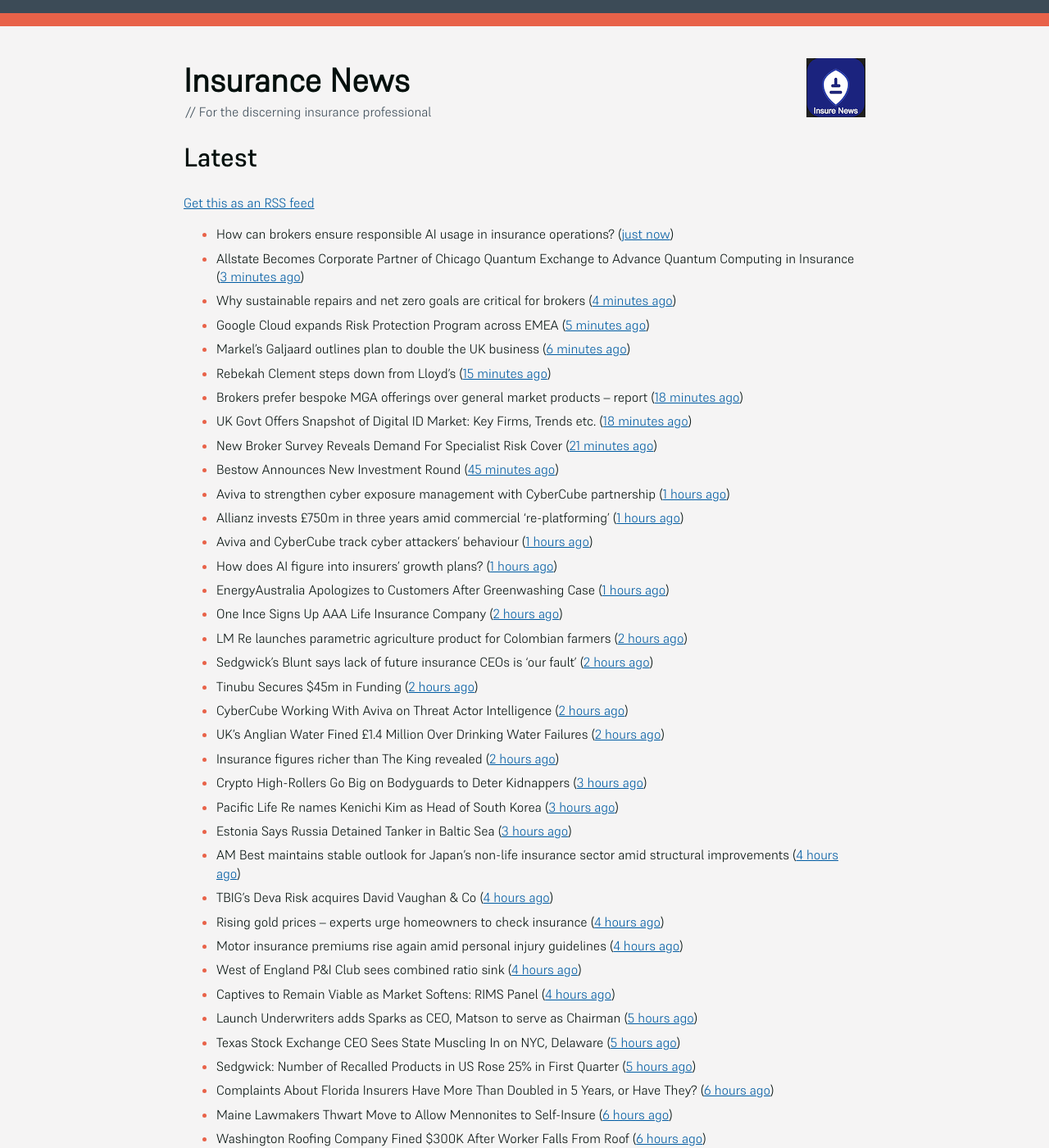
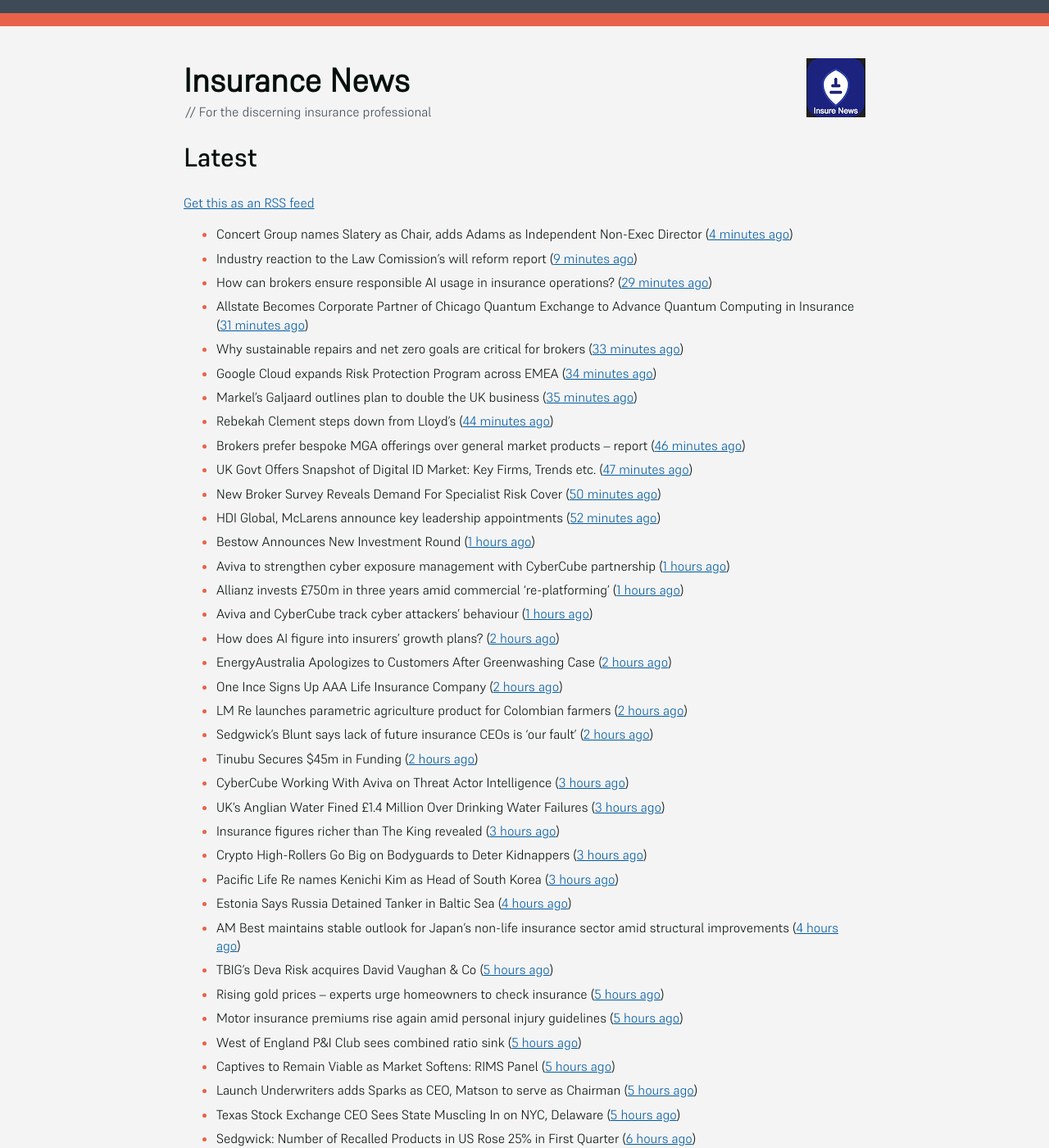
Before and after one commit to mat-0/feeds.thechels.uk, a Jekyll site: the page built from index.md, in a window 1280 px wide and 1400 px high. Shown: the whole window at 82% size. Built offline with Jekyll 4.4.1, drawn with Linux system fonts in a browser that asks for light colours; some of the changed text lies outside the part shown.

Commit message:
New Feed

```diff
--- a/index.md
+++ b/index.md
@@ -8,40 +8,43 @@ description: Latest Updates
 [Get this as an RSS feed](/feed.rss)
 
 <!-- news_marker starts -->
-- How can brokers ensure responsible AI usage in insurance operations? ([just now](https://www.insurancebusinessmag.com/uk/news/breaking-news/how-can-brokers-ensure-responsible-ai-usage-in-insurance-operations-536137.aspx))
-- Allstate Becomes Corporate Partner of Chicago Quantum Exchange to Advance Quantum Computing in Insurance ([3 minutes ago](https://www.insurtechinsights.com/allstate-becomes-corporate-partner-of-chicago-quantum-exchange-to-advance-quantum-computing-in-insurance/))
-- Why sustainable repairs and net zero goals are critical for brokers ([4 minutes ago](https://www.insurancebusinessmag.com/uk/news/environmental/why-sustainable-repairs-and-net-zero-goals-are-critical-for-brokers-536136.aspx))
-- Google Cloud expands Risk Protection Program across EMEA ([5 minutes ago](https://www.reinsurancene.ws/google-cloud-expands-risk-protection-program-across-emea/))
-- Markel’s Galjaard outlines plan to double the UK business ([6 minutes ago](https://www.postonline.co.uk/news/7957775/markels-galjaard-outlines-plan-to-double-the-uk-business))
-- Rebekah Clement steps down from Lloyd's ([15 minutes ago](https://www.insurancebusinessmag.com/uk/news/breaking-news/rebekah-clement-steps-down-from-lloyds-536135.aspx))
-- Brokers prefer bespoke MGA offerings over general market products – report ([18 minutes ago](https://www.insurancebusinessmag.com/uk/news/breaking-news/brokers-prefer-bespoke-mga-offerings-over-general-market-products--report-536134.aspx))
-- UK Govt Offers Snapshot of Digital ID Market: Key Firms, Trends etc. ([18 minutes ago](https://insurance-edge.net/2025/05/19/uk-govt-offers-snapshot-of-digital-id-market-key-firms-trends-etc/))
-- New Broker Survey Reveals Demand For Specialist Risk Cover ([21 minutes ago](https://insurance-edge.net/2025/05/19/new-broker-survey-reveals-demand-for-specialist-risk-cover/))
-- Bestow Announces New Investment Round ([45 minutes ago](https://insurance-edge.net/2025/05/19/bestow-announces-new-investment-round/))
+- Concert Group names Slatery as Chair, adds Adams as Independent Non-Exec Director ([4 minutes ago](https://www.reinsurancene.ws/concert-group-names-slatery-as-chair-adds-adams-as-independent-non-exec-director/))
+- Industry reaction to the Law Comission’s will reform report ([9 minutes ago](https://ifamagazine.com/industry-reaction-to-the-law-comissions-will-reform-report/))
+- How can brokers ensure responsible AI usage in insurance operations? ([29 minutes ago](https://www.insurancebusinessmag.com/uk/news/technology/how-can-brokers-ensure-responsible-ai-usage-in-insurance-operations-536137.aspx))
+- Allstate Becomes Corporate Partner of Chicago Quantum Exchange to Advance Quantum Computing in Insurance ([31 minutes ago](https://www.insurtechinsights.com/allstate-becomes-corporate-partner-of-chicago-quantum-exchange-to-advance-quantum-computing-in-insurance/))
+- Why sustainable repairs and net zero goals are critical for brokers ([33 minutes ago](https://www.insurancebusinessmag.com/uk/news/environmental/why-sustainable-repairs-and-net-zero-goals-are-critical-for-brokers-536136.aspx))
+- Google Cloud expands Risk Protection Program across EMEA ([34 minutes ago](https://www.reinsurancene.ws/google-cloud-expands-risk-protection-program-across-emea/))
+- Markel’s Galjaard outlines plan to double the UK business ([35 minutes ago](https://www.postonline.co.uk/news/7957775/markels-galjaard-outlines-plan-to-double-the-uk-business))
+- Rebekah Clement steps down from Lloyd's ([44 minutes ago](https://www.insurancebusinessmag.com/uk/news/breaking-news/rebekah-clement-steps-down-from-lloyds-536135.aspx))
+- Brokers prefer bespoke MGA offerings over general market products – report ([46 minutes ago](https://www.insurancebusinessmag.com/uk/news/breaking-news/brokers-prefer-bespoke-mga-offerings-over-general-market-products--report-536134.aspx))
+- UK Govt Offers Snapshot of Digital ID Market: Key Firms, Trends etc. ([47 minutes ago](https://insurance-edge.net/2025/05/19/uk-govt-offers-snapshot-of-digital-id-market-key-firms-trends-etc/))
+- New Broker Survey Reveals Demand For Specialist Risk Cover ([50 minutes ago](https://insurance-edge.net/2025/05/19/new-broker-survey-reveals-demand-for-specialist-risk-cover/))
+- HDI Global, McLarens announce key leadership appointments ([52 minutes ago](https://www.insurancebusinessmag.com/uk/news/breaking-news/hdi-global-mclarens-announce-key-leadership-appointments-536132.aspx))
+- Bestow Announces New Investment Round ([1 hours ago](https://insurance-edge.net/2025/05/19/bestow-announces-new-investment-round/))
 - Aviva to strengthen cyber exposure management with CyberCube partnership ([1 hours ago](https://www.reinsurancene.ws/aviva-to-strengthen-cyber-exposure-management-with-cybercube-partnership/))
 - Allianz invests £750m in three years amid commercial ‘re-platforming’ ([1 hours ago](https://www.postonline.co.uk/news/7957771/allianz-invests-ps750m-in-three-years-amid-commercial-replatforming))
 - Aviva and CyberCube track cyber attackers’ behaviour ([1 hours ago](https://www.postonline.co.uk/news/7957778/aviva-and-cybercube-track-cyber-attackers-behaviour))
-- How does AI figure into insurers' growth plans? ([1 hours ago](https://www.dig-in.com/list/how-does-ai-figure-into-insurers-growth-plans))
-- EnergyAustralia Apologizes to Customers After Greenwashing Case ([1 hours ago](https://www.insurancejournal.com/news/international/2025/05/19/824194.htm))
+- How does AI figure into insurers' growth plans? ([2 hours ago](https://www.dig-in.com/list/how-does-ai-figure-into-insurers-growth-plans))
+- EnergyAustralia Apologizes to Customers After Greenwashing Case ([2 hours ago](https://www.insurancejournal.com/news/international/2025/05/19/824194.htm))
 - One Ince Signs Up AAA Life Insurance Company ([2 hours ago](https://insurance-edge.net/2025/05/19/one-ince-signs-up-aaa-life-insurance-company/))
 - LM Re launches parametric agriculture product for Colombian farmers ([2 hours ago](https://www.reinsurancene.ws/lm-re-launches-parametric-agriculture-product-for-colombian-farmers/))
 - Sedgwick’s Blunt says lack of future insurance CEOs is ‘our fault’ ([2 hours ago](https://www.postonline.co.uk/news/7957772/sedgwicks-blunt-says-lack-of-future-insurance-ceos-is-our-fault))
 - Tinubu Secures $45m in Funding ([2 hours ago](https://insurance-edge.net/2025/05/19/tinubu-secures-45m-in-funding/))
-- CyberCube Working With Aviva on Threat Actor Intelligence ([2 hours ago](https://insurance-edge.net/2025/05/19/cybercube-working-with-aviva-on-threat-actor-intelligence/))
-- UK’s Anglian Water Fined £1.4 Million Over Drinking Water Failures ([2 hours ago](https://www.insurancejournal.com/news/international/2025/05/19/824185.htm))
-- Insurance figures richer than The King revealed ([2 hours ago](https://www.postonline.co.uk/news/7957777/insurance-figures-richer-than-the-king-revealed))
+- CyberCube Working With Aviva on Threat Actor Intelligence ([3 hours ago](https://insurance-edge.net/2025/05/19/cybercube-working-with-aviva-on-threat-actor-intelligence/))
+- UK’s Anglian Water Fined £1.4 Million Over Drinking Water Failures ([3 hours ago](https://www.insurancejournal.com/news/international/2025/05/19/824185.htm))
+- Insurance figures richer than The King revealed ([3 hours ago](https://www.postonline.co.uk/news/7957777/insurance-figures-richer-than-the-king-revealed))
 - Crypto High-Rollers Go Big on Bodyguards to Deter Kidnappers ([3 hours ago](https://www.insurancejournal.com/news/international/2025/05/19/824178.htm))
 - Pacific Life Re names Kenichi Kim as Head of South Korea ([3 hours ago](https://www.reinsurancene.ws/pacific-life-re-names-kenichi-kim-as-head-of-south-korea/))
-- Estonia Says Russia Detained Tanker in Baltic Sea ([3 hours ago](https://www.insurancejournal.com/news/international/2025/05/19/824175.htm))
+- Estonia Says Russia Detained Tanker in Baltic Sea ([4 hours ago](https://www.insurancejournal.com/news/international/2025/05/19/824175.htm))
 - AM Best maintains stable outlook for Japan’s non-life insurance sector amid structural improvements ([4 hours ago](https://www.reinsurancene.ws/am-best-maintains-stable-outlook-for-japans-non-life-insurance-sector-amid-structural-improvements/))
-- TBIG's Deva Risk acquires David Vaughan & Co ([4 hours ago](https://www.insurancebusinessmag.com/uk/news/breaking-news/tbigs-deva-risk-acquires-david-vaughan-and-co-536120.aspx))
-- Rising gold prices – experts urge homeowners to check insurance ([4 hours ago](https://www.insurancebusinessmag.com/uk/news/property-insurance/rising-gold-prices--experts-urge-homeowners-to-check-insurance-536119.aspx))
-- Motor insurance premiums rise again amid personal injury guidelines ([4 hours ago](https://www.insurancebusinessmag.com/uk/news/auto-motor/motor-insurance-premiums-rise-again-amid-personal-injury-guidelines-536118.aspx))
-- West of England P&I Club sees combined ratio sink ([4 hours ago](https://www.insurancebusinessmag.com/uk/news/marine/west-of-england-pandi-club-sees-combined-ratio-sink-536117.aspx))
-- Captives to Remain Viable as Market Softens: RIMS Panel ([4 hours ago](https://www.insurancejournal.com/news/national/2025/05/19/823940.htm))
+- TBIG's Deva Risk acquires David Vaughan & Co ([5 hours ago](https://www.insurancebusinessmag.com/uk/news/breaking-news/tbigs-deva-risk-acquires-david-vaughan-and-co-536120.aspx))
+- Rising gold prices – experts urge homeowners to check insurance ([5 hours ago](https://www.insurancebusinessmag.com/uk/news/property-insurance/rising-gold-prices--experts-urge-homeowners-to-check-insurance-536119.aspx))
+- Motor insurance premiums rise again amid personal injury guidelines ([5 hours ago](https://www.insurancebusinessmag.com/uk/news/auto-motor/motor-insurance-premiums-rise-again-amid-personal-injury-guidelines-536118.aspx))
+- West of England P&I Club sees combined ratio sink ([5 hours ago](https://www.insurancebusinessmag.com/uk/news/marine/west-of-england-pandi-club-sees-combined-ratio-sink-536117.aspx))
+- Captives to Remain Viable as Market Softens: RIMS Panel ([5 hours ago](https://www.insurancejournal.com/news/national/2025/05/19/823940.htm))
 - Launch Underwriters adds Sparks as CEO, Matson to serve as Chairman ([5 hours ago](https://www.reinsurancene.ws/launch-underwriters-adds-sparks-as-ceo-matson-to-serve-as-chairman/))
 - Texas Stock Exchange CEO Sees State Muscling In on NYC, Delaware ([5 hours ago](https://www.insurancejournal.com/news/southcentral/2025/05/19/824129.htm))
-- Sedgwick: Number of Recalled Products in US Rose 25% in First Quarter ([5 hours ago](https://www.insurancejournal.com/news/national/2025/05/19/824155.htm))
+- Sedgwick: Number of Recalled Products in US Rose 25% in First Quarter ([6 hours ago](https://www.insurancejournal.com/news/national/2025/05/19/824155.htm))
 - Complaints About Florida Insurers Have More Than Doubled in 5 Years, or Have They? ([6 hours ago](https://www.insurancejournal.com/news/southeast/2025/05/19/824138.htm))
 - Maine Lawmakers Thwart Move to Allow Mennonites to Self-Insure ([6 hours ago](https://www.insurancejournal.com/news/east/2025/05/19/824161.htm))
 - Washington Roofing Company Fined $300K After Worker Falls From Roof ([6 hours ago](https://www.insurancejournal.com/news/west/2025/05/19/823964.htm))
@@ -68,9 +71,8 @@ description: Latest Updates
 - CIAB reports moderation in commercial insurance premium increases for Q1’25 ([2 days ago](https://www.reinsurancene.ws/ciab-reports-moderation-in-commercial-insurance-premium-increases-for-q125/))
 - Zurich NA’s Fox to lead US National Accounts, Caminiti promoted to CUO ([2 days ago](https://www.reinsurancene.ws/zurich-nas-fox-to-lead-us-national-accounts-caminiti-promoted-to-cuo/))
 - Basel Committee resists US pressure to downplay climate risk ([2 days ago](https://www.dig-in.com/articles/basel-committee-resists-us-pressure-to-downplay-climate-risk))
-- Property & nat cat lines competitive but environment remains healthy: Swiss Re CEO ([2 days ago](https://www.reinsurancene.ws/property-nat-cat-lines-competitive-but-environment-remains-healthy-swiss-re-ceo/))
 - Cable Insurance Teams Up with TruckerCloud to Enhance Telematics Capabilities ([2 days ago](https://www.insurtechinsights.com/cable-insurance-teams-up-with-truckercloud-to-enhance-telematics-capabilities/))
-- McLarens aims for net zero by 2050 ([2 days ago](https://www.postonline.co.uk/news/7957770/mclarens-aims-for-net-zero-by-2050))
+- McLarens aims for net zero by 2050 ([3 days ago](https://www.postonline.co.uk/news/7957770/mclarens-aims-for-net-zero-by-2050))
 - AI will have a greater role to play in claims despite initial hesitancy ([3 days ago](https://www.postonline.co.uk/broker/7957769/ai-will-have-a-greater-role-to-play-in-claims-despite-initial-hesitancy))
 - Ardonagh’s rebrand; Google Cloud’s expansion; Insure Your Paws’ product ([3 days ago](https://www.postonline.co.uk/news/7957764/ardonaghs-rebrand-google-clouds-expansion-insure-your-paws-product))
 - AXA Group CUO on navigating a polycrisis risk landscape ([3 days ago](https://www.insurancebusinessmag.com/uk/news/breaking-news/axa-group-cuo-on-navigating-a-polycrisis-risk-landscape-535921.aspx))
@@ -101,7 +103,6 @@ description: Latest Updates
 - FERMA's Foresight Committee calls for a shift to long-term risk strategies ([4 days ago](https://www.insurancebusinessmag.com/uk/news/non-profits/fermas-foresight-committee-calls-for-a-shift-to-longterm-risk-strategies-535808.aspx))
 - Allianz sees strong start to 2025, reaffirms full-year outlook ([4 days ago](https://www.insurancebusinessmag.com/uk/news/breaking-news/allianz-sees-strong-start-to-2025-reaffirms-fullyear-outlook-535802.aspx))
 - Talanx reports record-breaking start to the year amid high claims ([4 days ago](https://www.insurancebusinessmag.com/uk/news/breaking-news/talanx-reports-recordbreaking-start-to-the-year-amid-high-claims-535796.aspx))
-- 'Poly-employment': Transparency in workplaces encouraged amid rise of secondary jobs ([4 days ago](https://www.insurancebusinessmag.com/uk/news/breaking-news/polyemployment-transparency-in-workplaces-encouraged-amid-rise-of-secondary-jobs-535784.aspx))
 - ‘Don’t preach to us’, pleads Pen CEO ([4 days ago](https://www.postonline.co.uk/broker/7957752/dont-preach-to-us-pleads-pen-ceo))
 - bolttech and Sumitomo Corporation Launch Strategic Joint Venture to Expand Embedded Protection Solutions in Asia ([4 days ago](https://www.insurtechinsights.com/bolttech-and-sumitomo-corporation-launch-strategic-joint-venture-to-expand-embedded-protection-solutions-in-asia/))
 - DLG deal ‘on course’ and not a distraction for Aviva ([4 days ago](https://www.postonline.co.uk/news/7957750/dlg-deal-on-course-and-not-a-distraction-for-aviva))
@@ -114,7 +115,7 @@ description: Latest Updates
 - AI and MGAs have role to play in new era for insurance broking ([4 days ago](https://www.postonline.co.uk/technology/7957751/ai-and-mgas-have-role-to-play-in-new-era-for-insurance-broking))
 - Encova Insurance Appoints Ramu Lingala as Chief Information Officer ([4 days ago](https://www.insurtechinsights.com/encova-insurance-appoints-ramu-lingala-as-chief-information-officer/))
 - Biba names Caroline Barr as first female chair ([4 days ago](https://www.postonline.co.uk/broker/7957749/biba-names-caroline-barr-as-first-female-chair))
-- Rosemount Financial Solutions (IFA) announces 4C Platform partnership to support private medical insurance advice ([4 days ago](https://ifamagazine.com/rosemount-financial-solutions-ifa-announces-4c-platform-partnership-to-support-private-medical-insurance-advice/))
+- Rosemount Financial Solutions (IFA) announces 4C Platform partnership to support private medical insurance advice ([5 days ago](https://ifamagazine.com/rosemount-financial-solutions-ifa-announces-4c-platform-partnership-to-support-private-medical-insurance-advice/))
 - FCA handed 170,000-strong petition to fix insurance failings ([5 days ago](https://www.postonline.co.uk/regulation/7957747/fca-handed-170000-strong-petition-to-fix-insurance-failings))
 - Extinction Rebellion returns to Biba for third consecutive protest ([5 days ago](https://www.postonline.co.uk/news/7957741/extinction-rebellion-returns-to-biba-for-third-consecutive-protest))
 - AI Startup MarvelX Raises $6 Million to Revolutionize Insurance Back-Office Operations ([5 days ago](https://www.insurtechinsights.com/ai-startup-marvelx-raises-6-million-to-revolutionize-insurance-back-office-operations/))
```
Also changed, not shown: other parts of index.md (+0 -1 lines).
